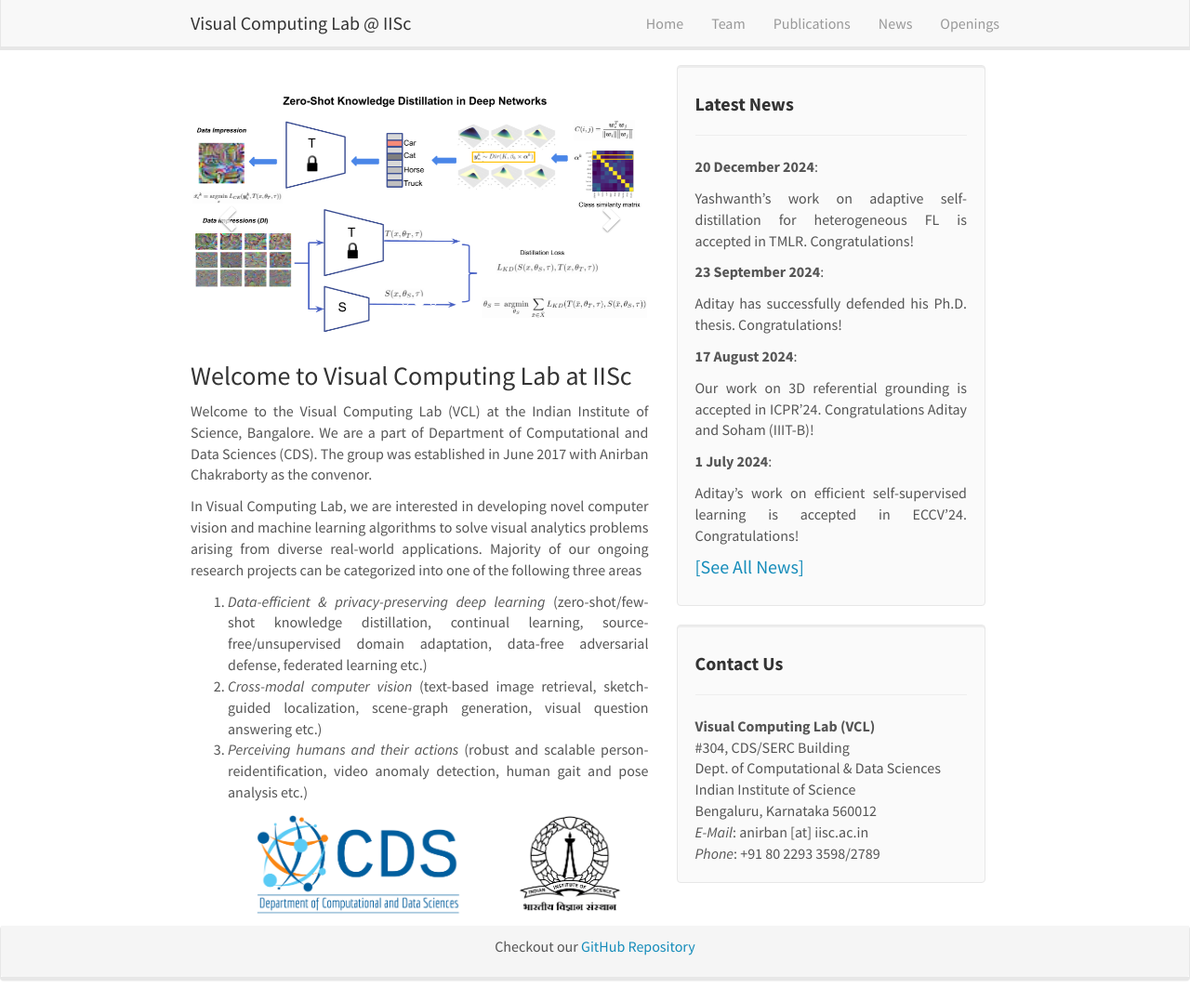
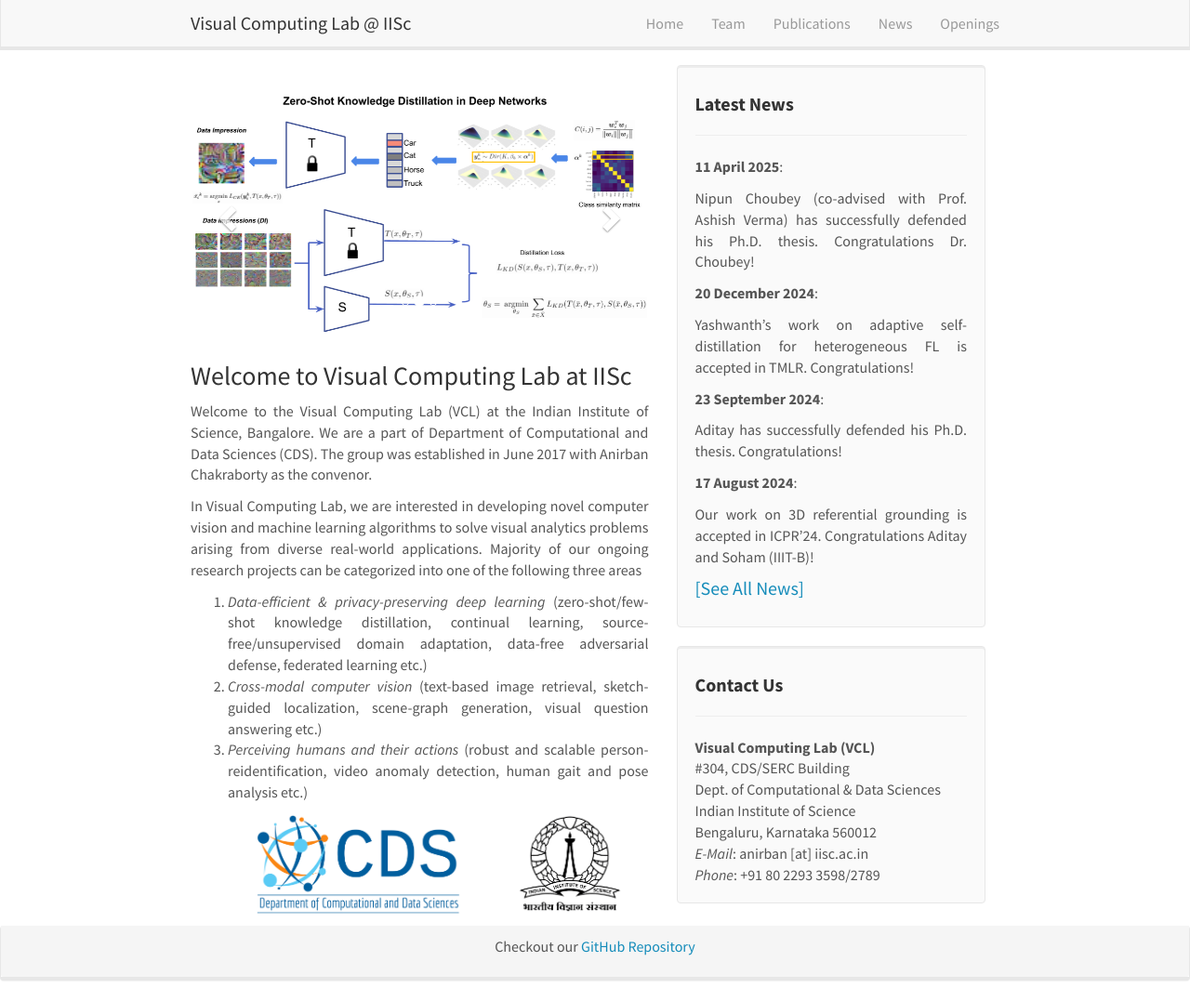
Before and after one commit to vcl-iisc/vclab-website, a Jekyll site: the page built from _pages/home.md, in a window 1280 px wide and 1077 px high. Shown: the whole window at 93% size. Built offline with Jekyll 4.4.1, drawn with Linux system fonts in a browser that asks for light colours; nearby versions of some CDN libraries.

Commit message:
Update news.yml
updated Nipun's oral defense news.

```diff
--- a/_data/news.yml
+++ b/_data/news.yml
@@ -1,3 +1,6 @@
+- date: 11 April 2025
+  headline: Nipun Choubey (co-advised with Prof. Ashish Verma) has successfully defended his Ph.D. thesis. Congratulations Dr. Choubey!
+
 - date: 20 December 2024
   headline: Yashwanth's work on adaptive self-distillation for heterogeneous FL is accepted in TMLR. Congratulations!
 
```
